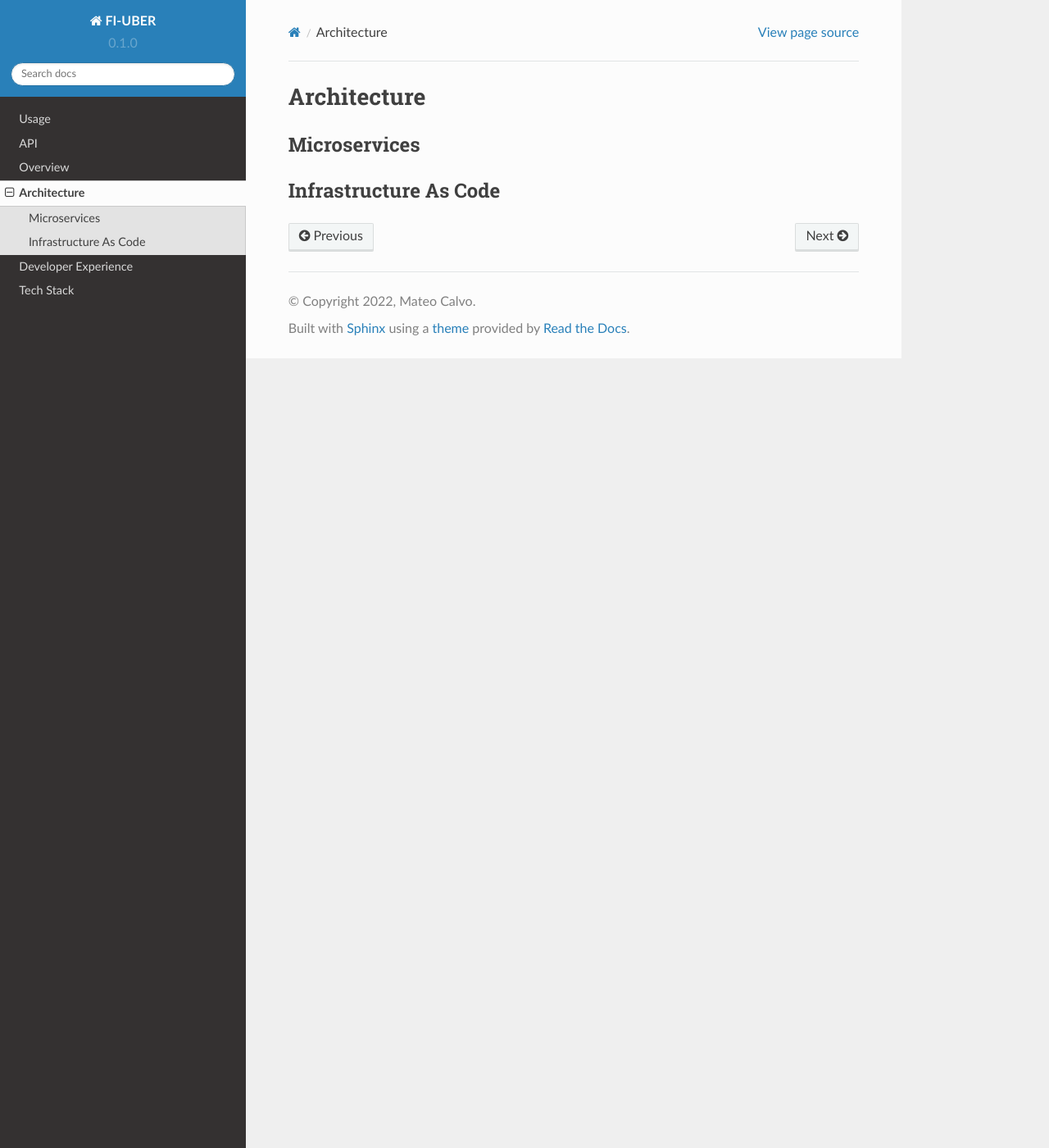
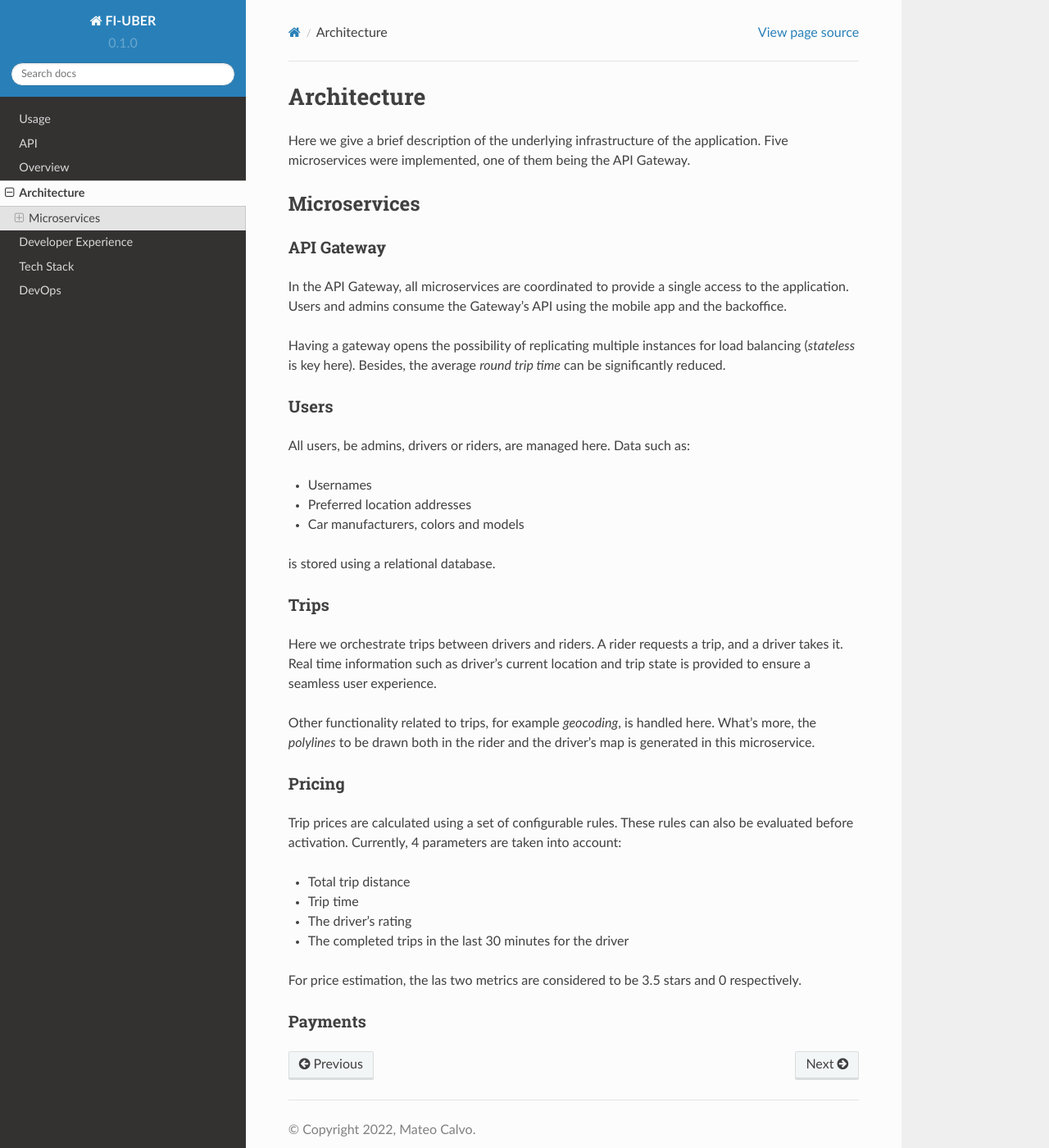
Before and after one commit to mateoicalvo/fiuber-docs, a Sphinx documentation site: the page built from docs/source/architecture.rst, in a window 1280 px wide and 1400 px high. Shown: the whole window at 82% size. Built offline with Sphinx 7.4.7 and the Read the Docs theme 2.0.0, drawn with Linux system fonts in a browser that asks for light colours.

Commit message:
Update docs

```diff
--- a/docs/source/architecture.rst
+++ b/docs/source/architecture.rst
@@ -1,8 +1,60 @@
 Architecture
 ============
 
+Here we give a brief description of the underlying infrastructure of the
+application. Five microservices were implemented, one of them being the
+API Gateway.
+
 Microservices
-------------
+-------------
 
-Infrastructure As Code
-------------
+API Gateway
+~~~~~~~~~~~
+
+In the API Gateway, all microservices are coordinated to provide a single access
+to the application. Users and admins consume the Gateway's API using the mobile
+app and the backoffice.
+
+Having a gateway opens the possibility of replicating multiple instances for
+load balancing (*stateless* is key here). Besides, the average *round trip
+time* can be significantly reduced.
+
+Users
+~~~~~
+
+All users, be admins, drivers or riders, are managed here. Data such as:
+
+- Usernames
+- Preferred location addresses
+- Car manufacturers, colors and models
+
+is stored using a relational database.
+
+
+Trips
+~~~~~
+
+Here we orchestrate trips between drivers and riders. A rider requests a trip, and
+a driver takes it. Real time information such as driver's current location and trip
+state is provided to ensure a seamless user experience.
+
+Other functionality related to trips, for example *geocoding*, is handled here.
+What's more, the *polylines* to be drawn both in the rider and the driver's map
+is generated in this microservice.
+
+Pricing
+~~~~~~~
+
+Trip prices are calculated using a set of configurable rules. These rules can also
+be evaluated before activation. Currently, 4 parameters are taken into account:
+
+- Total trip distance
+- Trip time
+- The driver's rating
+- The completed trips in the last 30 minutes for the driver
+
+For price estimation, the las two metrics are considered to be 3.5 stars and 0
+respectively.
+
+Payments
+~~~~~~~~
--- /dev/null
+++ b/docs/source/devops.rst
@@ -0,0 +1,3 @@
+
+DevOps
+------
--- a/docs/source/index.rst
+++ b/docs/source/index.rst
@@ -26,3 +26,4 @@ Contents
    architecture
    developer_experience
    tech_stack
+   devops
```
Also changed, not shown: docs/source/tech_stack.rst (+7 -4 lines).
